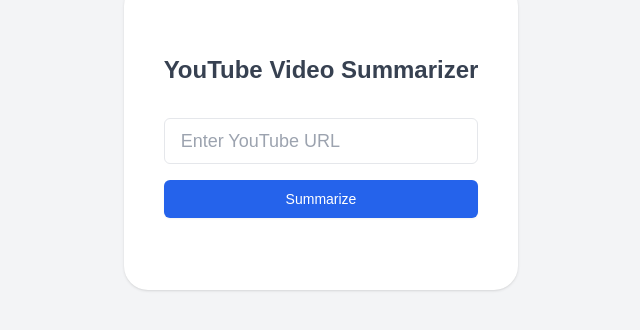
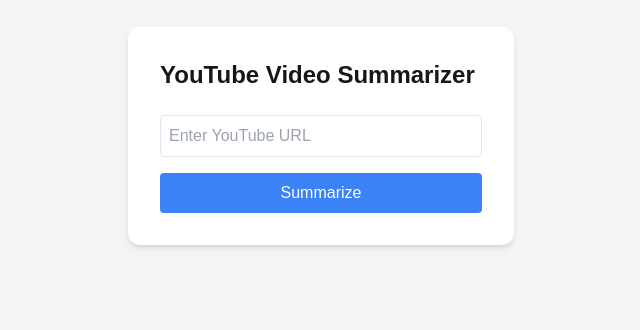
Before and after one commit to iamawhater/Youtubesummary_vercel_web, a Next.js app: page / in a window 1280 px wide. Shown: the part 264-594 px from the top of the page, without its empty margins (319-959 px from the left). Built offline with nearby package versions, Linux system fonts and the light colour scheme.

Commit message:
made necessary changes to see what error is occuring

```diff
--- a/pages/index.tsx
+++ b/pages/index.tsx
@@ -7,112 +7,77 @@
   const [summary, setSummary] = useState('');
   const [error, setError] = useState('');
 
-  // Replace this with your actual AWS API Gateway URL
+  // Make sure this is your actual AWS API Gateway URL
   const API_URL = 'https://fp8i1h5xsh.execute-api.us-east-2.amazonaws.com/prod/summarize';
-
-  const extractVideoId = (url: string) => {
-    const patterns = [
-      /(?:youtube\.com\/watch\?v=|youtu\.be\/)([^&\n?]*)/,
-      /(?:youtube\.com\/shorts\/)([^&\n?]*)/,
-      /(?:youtube\.com\/embed\/)([^&\n?]*)/,
-    ];
-
-    for (const pattern of patterns) {
-      const match = url.match(pattern);
-      if (match) return match[1];
-    }
-    return null;
-  };
 
   const handleSubmit = async (e: React.FormEvent) => {
     e.preventDefault();
-    setError('');
-    setSummary('');
+    console.log('Submitting URL:', url); // Debug log
+    setLoading(true);
 
-    if (!extractVideoId(url)) {
-      setError('Please enter a valid YouTube URL');
-      return;
-    }
-
-    setLoading(true);
     try {
-      console.log('Sending request to:', API_URL);  // Debug log
+      console.log('Making fetch request to:', API_URL); // Debug log
       const response = await fetch(API_URL, {
         method: 'POST',
         headers: {
           'Content-Type': 'application/json',
-          'Origin': window.location.origin,
         },
         body: JSON.stringify({ url }),
       });
-
-      if (!response.ok) {
-        const errorData = await response.json().catch(() => ({}));
-        throw new Error(errorData.error || `HTTP error! status: ${response.status}`);
-      }
+      console.log('Response received:', response); // Debug log
 
       const data = await response.json();
+      console.log('Data received:', data); // Debug log
       setSummary(data.summary);
     } catch (error) {
-      console.error('Error:', error);  // Debug log
-      setError(error instanceof Error ? error.message : 'Failed to process video. Please try again.');
+      console.error('Error occurred:', error); // Debug log
+      setError(error instanceof Error ? error.message : 'Failed to process video');
     } finally {
       setLoading(false);
     }
   };
 
   return (
-    <div className="min-h-screen bg-gray-100 py-6 flex flex-col justify-center sm:py-12">
-      <div className="relative py-3 sm:max-w-xl sm:mx-auto">
-        <div className="relative px-4 py-10 bg-white mx-8 md:mx-0 shadow rounded-3xl sm:p-10">
-          <div className="max-w-md mx-auto">
-            <div className="divide-y divide-gray-200">
-              <div className="py-8 text-base leading-6 space-y-4 text-gray-700 sm:text-lg sm:leading-7">
-                <h2 className="text-2xl font-bold mb-8 text-center">YouTube Video Summarizer</h2>
-                <form onSubmit={handleSubmit} className="space-y-4">
-                  <div>
+    <div className="min-h-screen bg-gray-100 py-6 flex flex-col justify-center">
+      <div className="max-w-md mx-auto bg-white rounded-xl shadow-md overflow-hidden p-8">
+        <h1 className="text-2xl font-bold mb-6">YouTube Video Summarizer</h1>
+
+        <form onSubmit={handleSubmit}>
           <input
             type="text"
             value={url}
             onChange={(e) => setUrl(e.target.value)}
             placeholder="Enter YouTube URL"
-                      className="w-full px-4 py-2 border rounded-md focus:outline-none focus:ring-2 focus:ring-blue-500"
+            className="w-full p-2 border rounded mb-4"
           />
-                  </div>
+
           <button
             type="submit"
             disabled={loading}
-                    className={`w-full py-2 px-4 border border-transparent rounded-md shadow-sm text-sm font-medium text-white bg-blue-600 hover:bg-blue-700 focus:outline-none focus:ring-2 focus:ring-offset-2 focus:ring-blue-500 ${
-                      loading ? 'opacity-50 cursor-not-allowed' : ''
-                    }`}
+            className="w-full bg-blue-500 text-white p-2 rounded hover:bg-blue-600 disabled:opacity-50"
           >
             {loading ? 'Processing...' : 'Summarize'}
           </button>
         </form>
-              </div>
 
         {error && (
-                <div className="py-4">
-                  <p className="text-red-600">{error}</p>
+          <div className="mt-4 text-red-500">
+            {error}
           </div>
         )}
 
         {loading && (
-                <div className="py-4 text-center">
-                  <div className="animate-spin rounded-full h-8 w-8 border-b-2 border-blue-500 mx-auto"></div>
-                  <p className="mt-2 text-gray-600">Processing video... This may take a few minutes.</p>
+          <div className="mt-4 text-center">
+            Processing video... This may take a few minutes.
           </div>
         )}
 
         {summary && (
-                <div className="py-4">
-                  <h3 className="text-lg font-semibold mb-2">Summary:</h3>
-                  <div className="text-gray-600 whitespace-pre-line">{summary}</div>
+          <div className="mt-4">
+            <h2 className="font-bold mb-2">Summary:</h2>
+            <p>{summary}</p>
           </div>
         )}
-            </div>
-          </div>
-        </div>
       </div>
     </div>
   );
--- a/tailwind.config.ts
+++ b/tailwind.config.ts
@@ -1,18 +1,11 @@
-import type { Config } from "tailwindcss";
-
-export default {
+/** @type {import('tailwindcss').Config} */
+module.exports = {
   content: [
-    "./pages/**/*.{js,ts,jsx,tsx,mdx}",
-    "./components/**/*.{js,ts,jsx,tsx,mdx}",
-    "./app/**/*.{js,ts,jsx,tsx,mdx}",
+    "./pages/**/*.{js,ts,jsx,tsx}",
+    "./components/**/*.{js,ts,jsx,tsx}",
   ],
   theme: {
-    extend: {
-      colors: {
-        background: "var(--background)",
-        foreground: "var(--foreground)",
-      },
-    },
+    extend: {},
   },
   plugins: [],
-} satisfies Config;
+}
```
Lines whose indentation alone changed are shown as unchanged.
